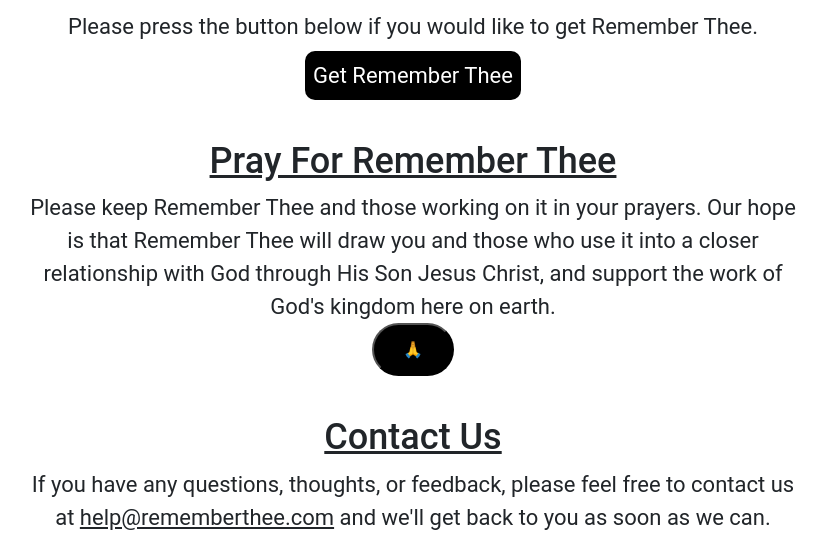
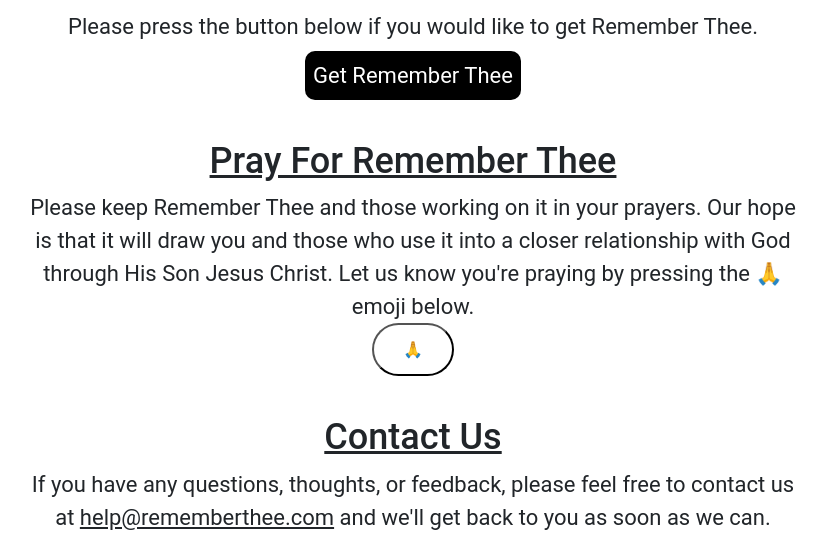
Before and after one commit to tdowds/rememberthee-website, a Flask app: page / in a window 1280 px wide. Shown: the part 1717-2271 px from the top of the page, without its empty margins (227-1053 px from the left). Run offline with Flask 2, Linux system fonts and the light colour scheme.

Commit message:
updated CSS button & prayer paragraph

```diff
--- a/static/styles/styles.css
+++ b/static/styles/styles.css
@@ -79,12 +79,11 @@ form {
 
 .prayerButton {
   position: relative;
-  background-color: #000000;
+  background-color: transparent;
   border-radius: 4em;
   font-size: 16px;
   padding: 0.8em 1.8em;
   cursor:pointer;
-  user-select:none;
   text-align: center;
   text-decoration: none;
   cursor: pointer;
--- a/templates/index.html
+++ b/templates/index.html
@@ -143,7 +143,7 @@
       <div class="row justify-content-center">
         <div class="col">
           <h3><u>Pray For Remember Thee</u></h3>
-          <p>Please keep Remember Thee and those working on it in your prayers. Our hope is that Remember Thee will draw you and those who use it into a closer relationship with God through His Son Jesus Christ, and support the work of God's kingdom here on earth.</p>
+          <p>Please keep Remember Thee and those working on it in your prayers. Our hope is that it will draw you and those who use it into a closer relationship with God through His Son Jesus Christ. Let us know you're praying by pressing the 🙏 emoji below.</p>
         </div>
       </div>
       <div>
```
